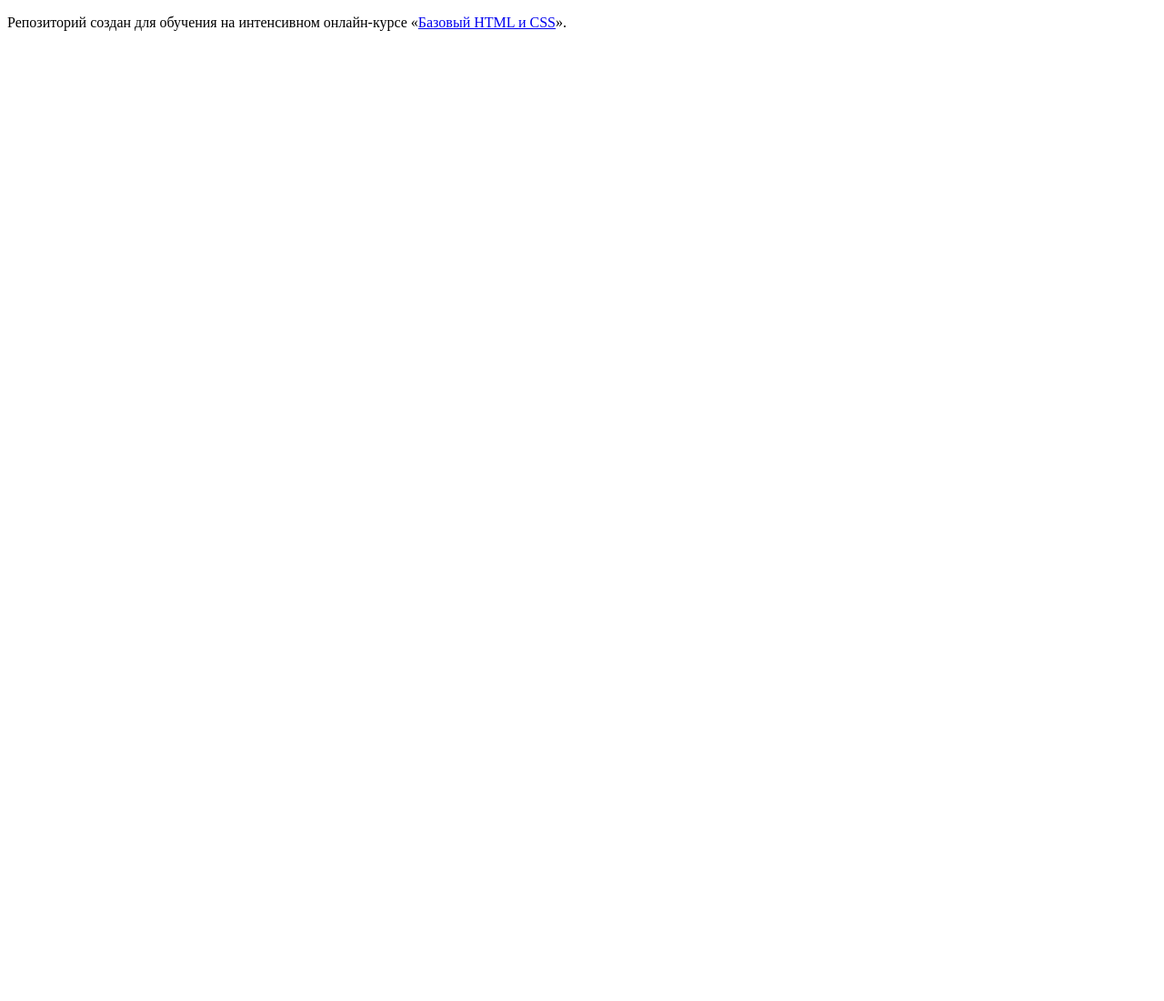
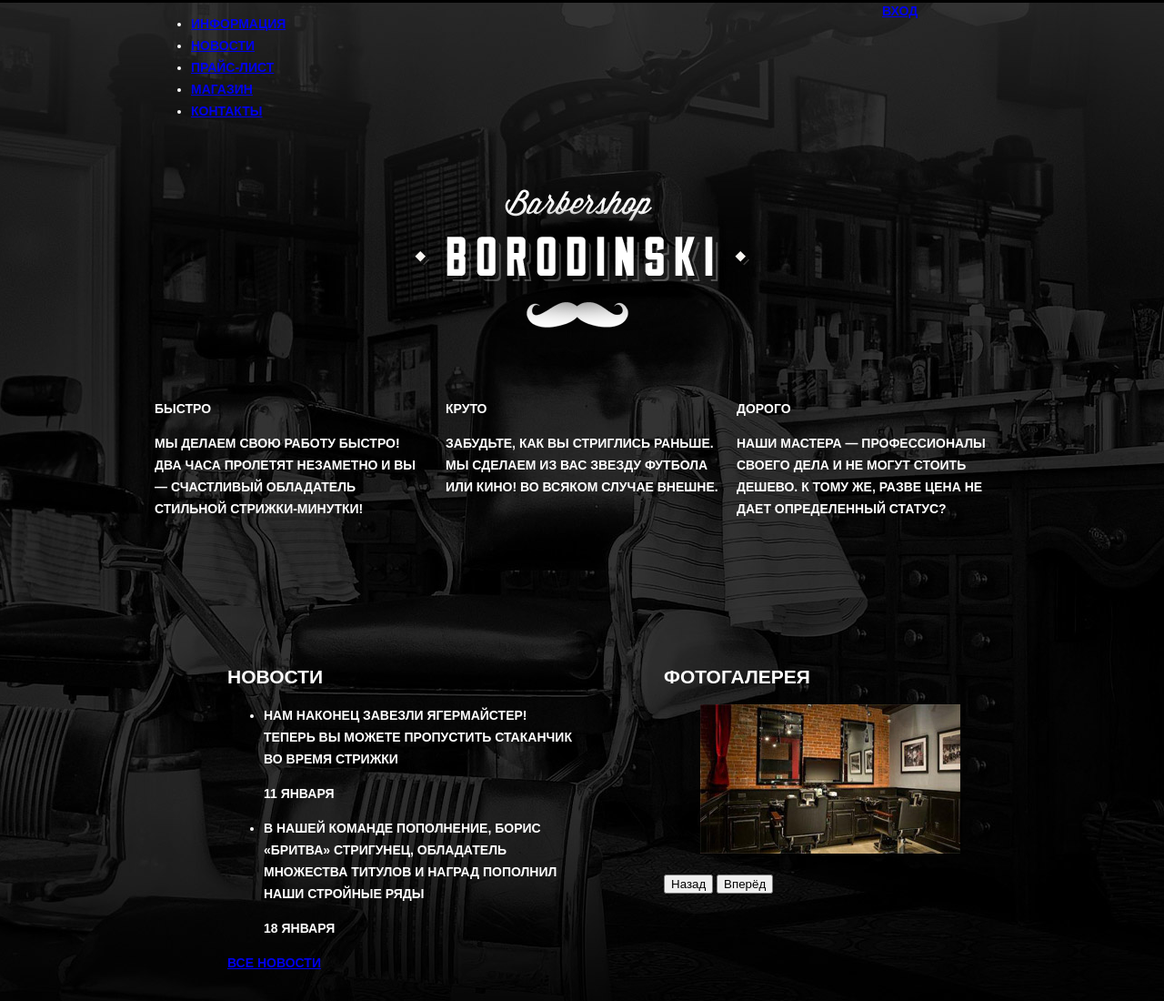
Before and after one commit to kaznacheyev/Barbershop, a plain HTML site: page index.html in a window 1280 px wide. Shown: the top 1100 px of the page at 91% size. Before the commit the page ends 800 px from the top, so only its background shows below. Drawn offline with Linux system fonts and the light colour scheme.

Commit message:
grid for index and style

```diff
--- /dev/null
+++ b/css/style.css
@@ -0,0 +1,99 @@
+html,
+body {
+	margin: 0;
+	padding: 0;
+}
+
+body {
+	min-width: 960px;
+	font-weight: 700;
+	font-size: 14px;
+	line-height: 24px;
+	font-family: "PT Sans Narrow", "Arial", sans-serif;
+	text-transform: uppercase;
+	background: #000000 url(../img/body-bg.jpg) no-repeat 50% 3px;
+	color: #fff;
+}
+
+.clearfix::after {
+	content: "";
+	display: table;
+	clear: both;
+}
+
+.main-header {
+	margin-bottom: 60px;
+}
+
+.container {
+	width: 940px;
+	padding: 0 10px;
+	margin: 0 auto;
+}
+
+.main-navigation {
+	width: 780px;
+	float: left;
+}
+
+.user-block {
+	width: 140px;
+	float: right;
+}
+
+.index-logo {
+	width: 368px;
+	height: 204px;
+	margin: 0 auto 25px;
+}
+
+.features {
+	margin-bottom: 80px;
+}
+
+.features-item {
+	float: left;
+	width: 300px;
+	margin-right: 20px;
+}
+
+.features-item:last-child {
+	margin-right: 0;
+}
+
+.index-content {
+	margin-bottom: 35px;
+	padding: 50px 80px;
+}
+
+.index-content-left {
+	float: left;
+	width: 380px;
+}
+
+.index-content-right {
+	float: right;
+	width: 300px;
+}
+
+.main-footer {
+	margin-top: 65px;
+	padding-top: 60px;
+	padding-bottom: 40px;
+}
+
+.footer-contacts {
+	float: left;
+	width: 320px;
+	margin-right: 60px;
+}
+
+.footer-social {
+	float: left;
+	width: 180px;
+}
+
+.footer-copyright {
+	float: right;
+	width: 180px;
+}
--- a/index.html
+++ b/index.html
@@ -1,12 +1,123 @@
 <!DOCTYPE html>
 <html lang="ru">
-  <head>
-    <meta charset="utf-8">
-    <title>HTML Academy: Барбершоп</title>
-  </head>
-  <body>
+<head>
+	<meta charset="utf-8">
+	<title>Barbershop «Бородинский»</title>
+	<link rel="stylesheet" href="css/style.css">
+</head>
+<body>
 
-    <p>Репозиторий создан для обучения на интенсивном онлайн‑курсе «<a href="https://htmlacademy.ru/intensive/htmlcss">Базовый HTML и CSS</a>».</p>
+	<header class="main-header">
+		<div class="container clearfix">
+			<nav class="main-navigation">
+				<ul>
+					<li><a href="#">Информация</a></li>
+					<li><a href="#">Новости</a></li>
+					<li><a href="#">Прайс-лист</a></li>
+					<li><a href="#">Магазин</a></li>
+					<li><a href="#">Контакты</a></li>
+				</ul>
+			</nav>
+			<div class="user-block">
+				<a class="login" href="#">Вход</a>
+			</div>
+		</div>
+	</header>
 
-  </body>
+	<main class="container">
+		<div class="index-logo">
+			<img src="img/index-logo.png" width="368" height="204" alt="Барбершоп «Бородинский»">
+		</div>
+		<section class="features clearfix">
+			<div class="features-item">
+				<b class="features-name">Быстро</b>
+				<p>Мы делаем свою работу быстро! Два часа пролетят незаметно и вы — счастливый обладатель стильной стрижки-минутки!</p>
+			</div>
+			<div class="features-item">
+				<b class="features-name">Круто</b>
+				<p>Забудьте, как вы стриглись раньше. Мы сделаем из вас звезду футбола или кино! Во всяком случае внешне.</p>
+			</div>
+			<div class="features-item">
+				<b class="features-name">Дорого</b>
+				<p>Наши мастера — профессионалы своего дела и не могут стоить дешево. К тому же, разве цена не дает определенный статус?</p>
+			</div>
+		</section>
+		<div class="index-content clearfix">
+			<div class="index-content-left">
+				<h2 class="index-content-title">Новости</h2>
+				<ul class="news-preview">
+					<li>
+						<p>Нам наконец завезли Ягермайстер! Теперь вы можете пропустить стаканчик во время стрижки</p>
+						<time datetime="2016-01-11">11 января</time>
+					</li>
+					<li>
+						<p>В нашей команде пополнение, Борис «Бритва» Стригунец, обладатель множества титулов и наград пополнил наши стройные ряды</p>
+						<time datetime="2016-01-18">18 января</time>
+					</li>
+				</ul>
+				<a class="btn" href="#">Все новости</a>
+			</div>
+			<div class="index-content-right">
+				<h2 class="index-content-title">Фотогалерея</h2>
+				<div class="gallery">
+					<figure class="gallery-content">
+						<img src="img/index-gallery-preview.jpg" width="286" height="164" alt="Фотогалерея">
+					</figure>
+					<button class="btn gallery-prev" type="button">Назад</button>
+					<button class="btn gallery-next" type="button">Вперёд</button>
+				</div>
+			</div>
+		</div>
+		<div class="index-content clearfix">
+			<div class="index-content-left">
+				<h2 class="index-content-title">Контактная информация</h2>
+				<p>
+					Барбершоп «Бородинский»<br>
+					Адрес: г. Санкт-Петербург, Б. Конюшенная, д. 19/8<br>
+					Телефон: +7 (812) 666-02-66
+				</p>
+				<p>
+					Время работы:<br>
+					пн — пт: с 10:00 до 22:00<br>
+					сб — вс: с 10:00 до 19:00
+				</p>
+				<a class="btn" href="#">Как проехать</a>
+				<a class="btn" href="#">Обратная связь</a>
+			</div>
+			<div class="index-content-right">
+				<h2 class="index-content-title">Записаться</h2>
+				<p>Укажите желаемую дату и время и мы свяжемся с вами для подтверждения брони</p>
+				<form class="appointment-form" action="https://echo.htmlacademy.ru" method="post">
+					<input type="text" name="date" value="" placeholder="Дата">
+					<input type="text" name="time" value="" placeholder="Время">
+					<input type="text" name="name" value="" placeholder="Ваше имя">
+					<input type="tel" name="phone" value="" placeholder="Телефон">
+					<button class="btn" type="submit">Отправить</button>
+				</form>
+			</div>
+		</div>
+	</main>
+
+	<footer class="main-footer">
+		<div class="container clearfix">
+			<section class="footer-contacts">
+				Барбершоп «Бородинский»<br>
+				Адрес: г. Санкт-Петербург, Б. Конюшенная, д. 19/8<br>
+				<a href="#">Как нас найти?</a><br>
+				Телефон: +7 (812) 666-02-66
+			</section>
+			<section class="footer-social">
+				<p>Давайте дружить!</p>
+				<a class="social-btn social-btn-vk" href="#">Вконтакте</a>
+				<a class="social-btn social-btn-fb" href="#">Фейсбук</a>
+				<a class="social-btn social-btn-inst" href="#">Инстаграм</a>
+			</section>
+			<section class="footer-copyright">
+				<p>Разработано:</p>
+				<a class="btn" href="https://htmlacademy.ru">HTML Academy</a>
+			</section>
+		</div>
+	</footer>
+
+</body>
 </html>
```
Also changed, not shown: img/body-bg.jpg (added), img/index-gallery-preview.jpg (added), img/index-logo.png (added), 1 other file.
